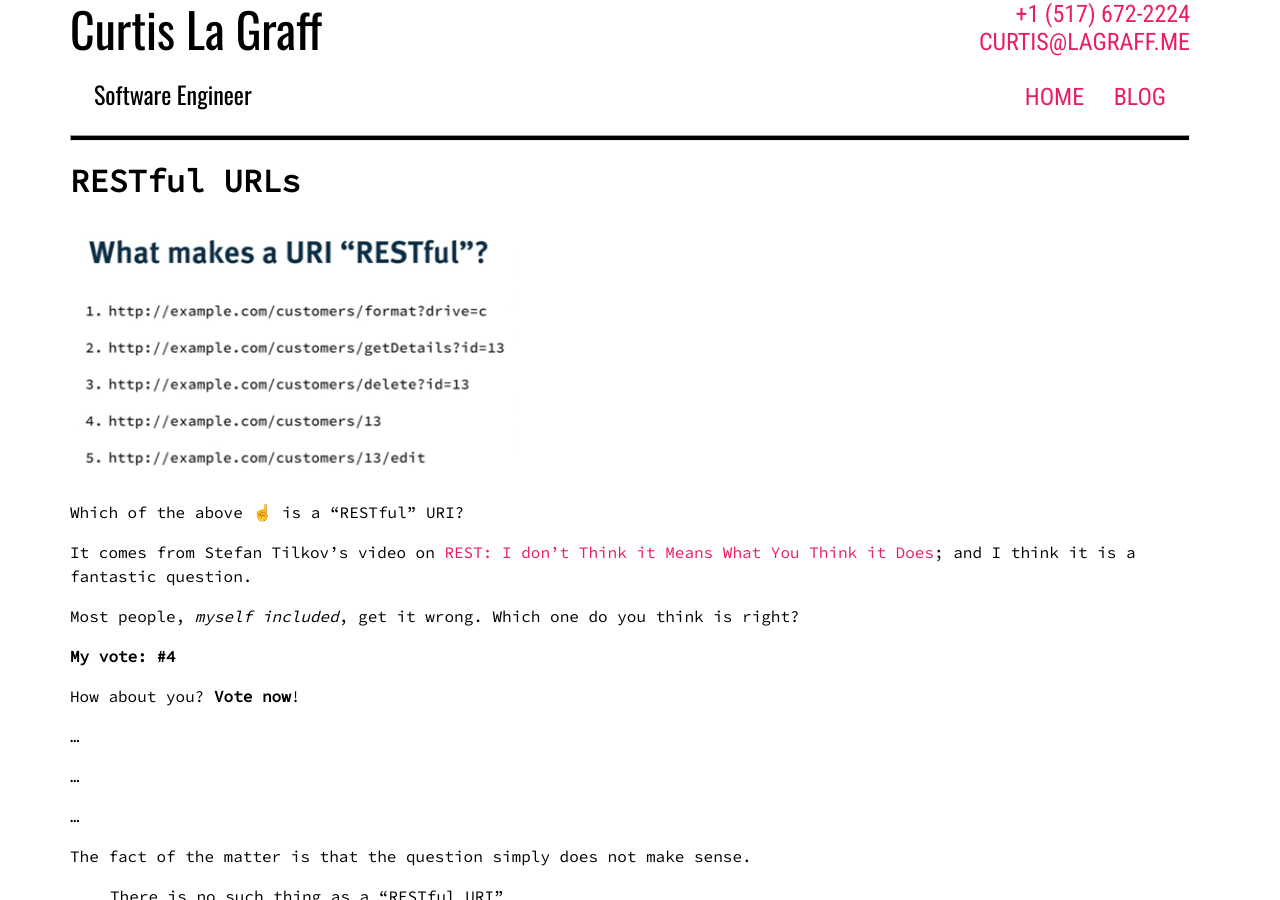
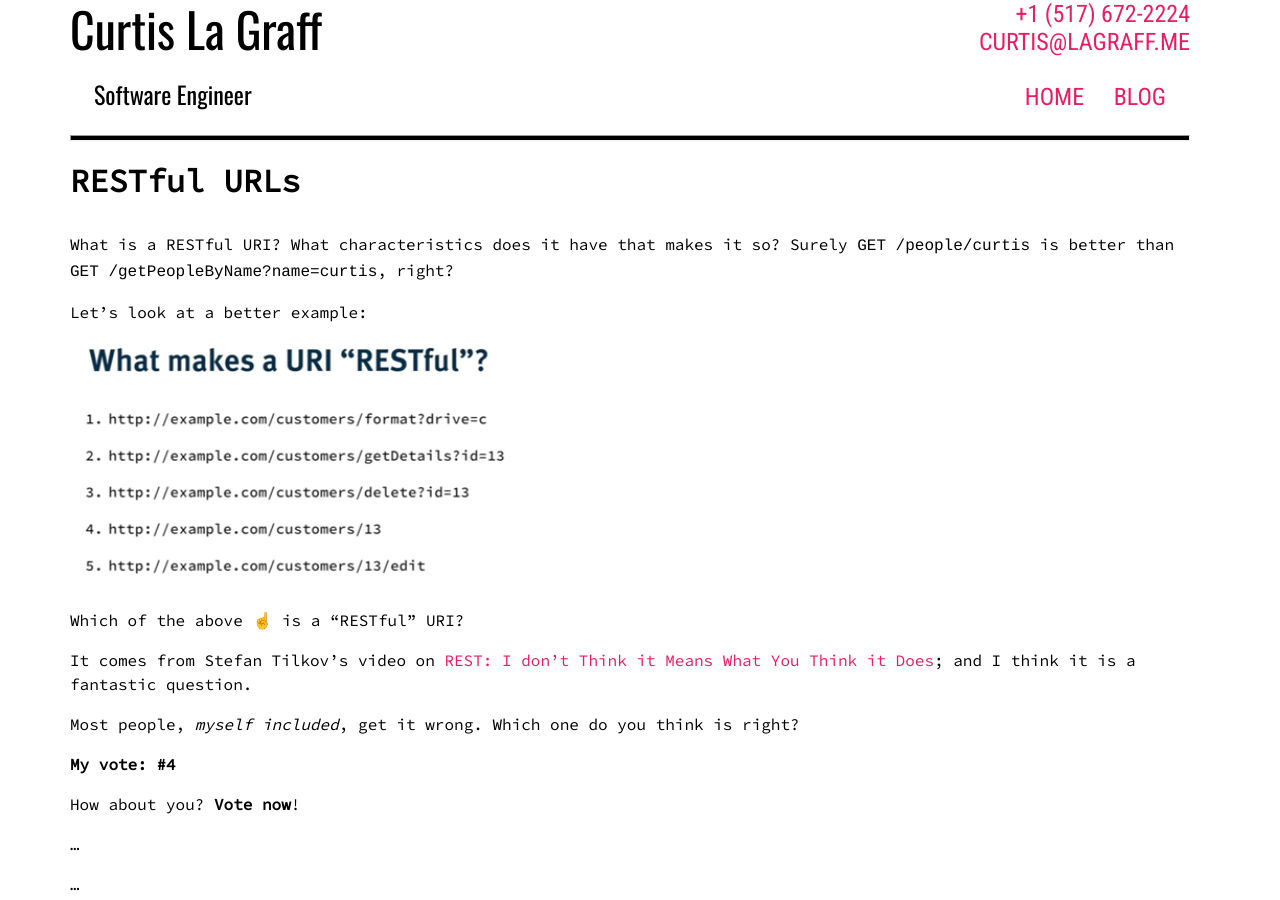
Before and after one commit to clagraff/clagraff.github.io, a Jekyll site: the page built from _posts/2018-03-15-RESTful-URLs.md, in a window 1280 px wide and 900 px high. Built offline with Jekyll 4.4.1, drawn with Linux system fonts in a browser that asks for light colours.

Commit message:
Update 2018-03-15-RESTful-URLs.md

```diff
--- a/_posts/2018-03-15-RESTful-URLs.md
+++ b/_posts/2018-03-15-RESTful-URLs.md
@@ -3,6 +3,9 @@ layout: post
 title: RESTful URLs
 state: published
 ---
+What is a RESTful URI? What characteristics does it have that makes it so? Surely `GET /people/curtis` is better than `GET /getPeopleByName?name=curtis`, right?
+
+Let's look at a better example:
 
 ![](/images/blog/restful_uris.PNG)
 
```
